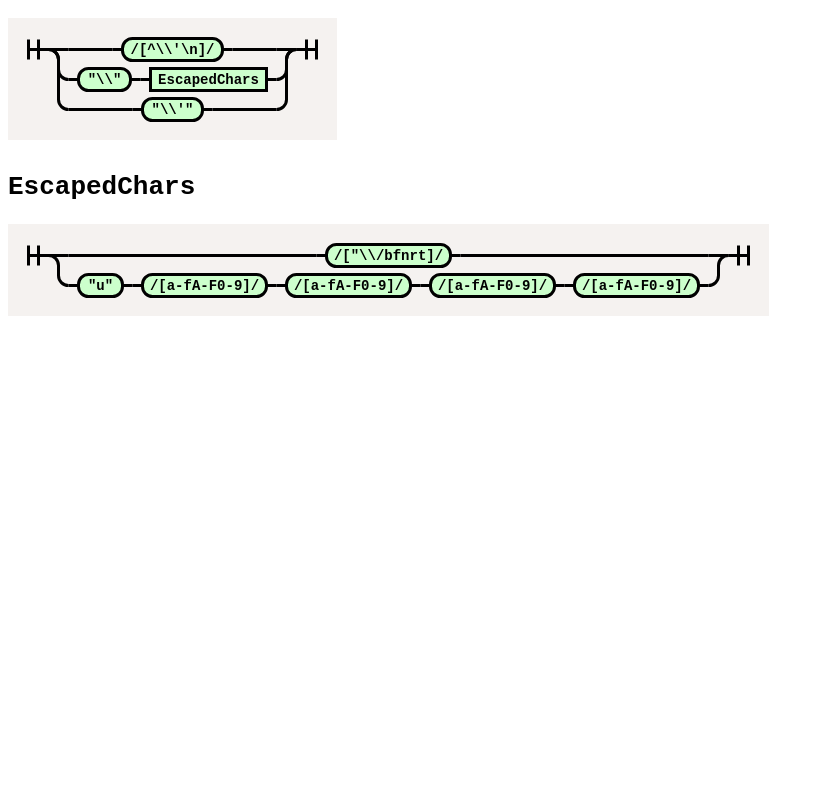
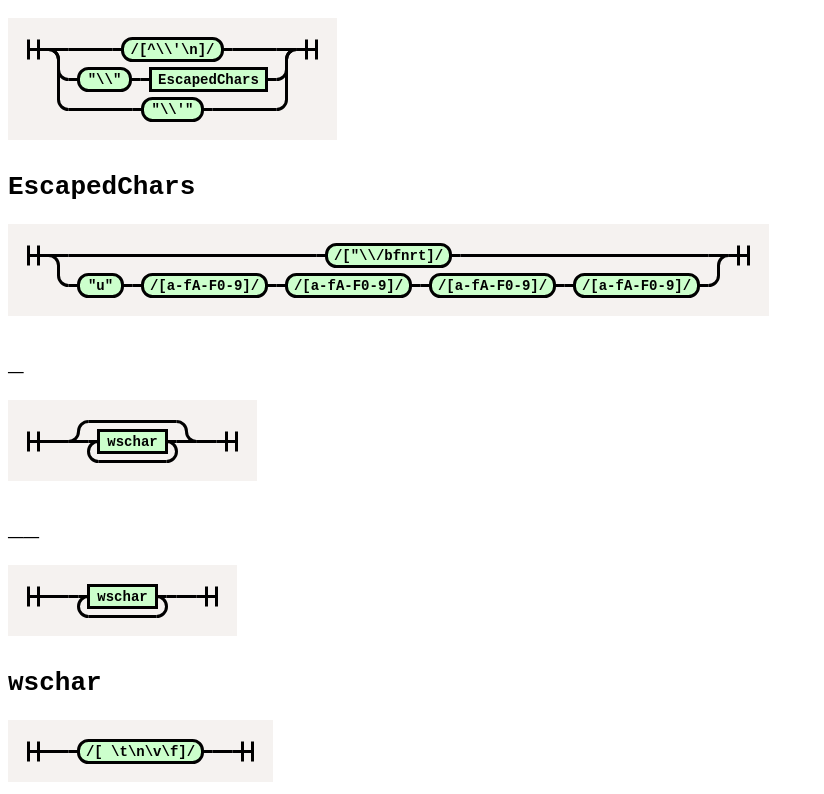
Before and after one commit to gram-data/nearley-gram, a plain HTML site: page index.html in a window 1280 px wide. Shown: the part 8494-9288 px from the top of the page, without its empty margins (0-824 px from the left). Before the commit the page ends 8822 px from the top, so only its background shows below. Drawn offline with Linux system fonts and the light colour scheme.

Commit message:
deploy: d46dccd327c95be97c5a291077488e271a4f7a2b

```diff
--- a/index.html
+++ b/index.html
@@ -3444,5 +3444,120 @@ svg.railroad-diagram rect {
 </svg>
 
 </div>
+<h1><code>_</code></h1>
+<div>
+<svg class="railroad-diagram" width="249" height="81" viewBox="0 0 249 81">
+<g transform="translate(.5 .5)">
+<path d="M 20 31 v 20 m 10 -20 v 20 m -10 -10 h 20.5"></path>
+<g>
+<path d="M40 41h0"></path>
+<path d="M208 41h0"></path>
+<path d="M40 41h20"></path>
+<g>
+<path d="M60 41h0"></path>
+<path d="M188 41h0"></path>
+<g>
+<path d="M60 41h0"></path>
+<path d="M188 41h0"></path>
+<path d="M60 41a10 10 0 0 0 10 -10v0a10 10 0 0 1 10 -10"></path>
+<g>
+<path d="M80 21h88"></path>
+</g>
+<path d="M168 21a10 10 0 0 1 10 10v0a10 10 0 0 0 10 10"></path>
+<path d="M60 41h20"></path>
+<g>
+<path d="M80 41h0"></path>
+<path d="M168 41h0"></path>
+<path d="M80 41h10"></path>
+<g>
+<path d="M90 41h0"></path>
+<path d="M158 41h0"></path>
+<rect x="90" y="30" width="68" height="22"></rect>
+<text x="124" y="45">wschar</text>
+</g>
+<path d="M158 41h10"></path>
+<path d="M90 41a10 10 0 0 0 -10 10v0a10 10 0 0 0 10 10"></path>
+<g>
+<path d="M90 61h68"></path>
+</g>
+<path d="M158 61a10 10 0 0 0 10 -10v0a10 10 0 0 0 -10 -10"></path>
+</g>
+<path d="M168 41h20"></path>
+</g>
+</g>
+<path d="M188 41h20"></path>
+</g>
+<path d="M 208 41 h 20 m -10 -10 v 20 m 10 -20 v 20"></path>
+</g>
+</svg>
+
+</div>
+<h1><code>__</code></h1>
+<div>
+<svg class="railroad-diagram" width="229" height="71" viewBox="0 0 229 71">
+<g transform="translate(.5 .5)">
+<path d="M 20 21 v 20 m 10 -20 v 20 m -10 -10 h 20.5"></path>
+<g>
+<path d="M40 31h0"></path>
+<path d="M188 31h0"></path>
+<path d="M40 31h20"></path>
+<g>
+<path d="M60 31h0"></path>
+<path d="M168 31h0"></path>
+<path d="M60 31h10"></path>
+<g>
+<path d="M70 31h0"></path>
+<path d="M158 31h0"></path>
+<path d="M70 31h10"></path>
+<g>
+<path d="M80 31h0"></path>
+<path d="M148 31h0"></path>
+<rect x="80" y="20" width="68" height="22"></rect>
+<text x="114" y="35">wschar</text>
+</g>
+<path d="M148 31h10"></path>
+<path d="M80 31a10 10 0 0 0 -10 10v0a10 10 0 0 0 10 10"></path>
+<g>
+<path d="M80 51h68"></path>
+</g>
+<path d="M148 51a10 10 0 0 0 10 -10v0a10 10 0 0 0 -10 -10"></path>
+</g>
+<path d="M158 31h10"></path>
+</g>
+<path d="M168 31h20"></path>
+</g>
+<path d="M 188 31 h 20 m -10 -10 v 20 m 10 -20 v 20"></path>
+</g>
+</svg>
+
+</div>
+<h1><code>wschar</code></h1>
+<div>
+<svg class="railroad-diagram" width="265" height="62" viewBox="0 0 265 62">
+<g transform="translate(.5 .5)">
+<path d="M 20 21 v 20 m 10 -20 v 20 m -10 -10 h 20.5"></path>
+<g>
+<path d="M40 31h0"></path>
+<path d="M224 31h0"></path>
+<path d="M40 31h20"></path>
+<g>
+<path d="M60 31h0"></path>
+<path d="M204 31h0"></path>
+<path d="M60 31h10"></path>
+<g>
+<path d="M70 31h0"></path>
+<path d="M194 31h0"></path>
+<rect x="70" y="20" width="124" height="22" rx="10" ry="10"></rect>
+<text x="132" y="35">/&#91; \t\n\v\f&#93;/</text>
+</g>
+<path d="M194 31h10"></path>
+</g>
+<path d="M204 31h20"></path>
+</g>
+<path d="M 224 31 h 20 m -10 -10 v 20 m 10 -20 v 20"></path>
+</g>
+</svg>
+
+</div>
 </body>
 </html>
```
